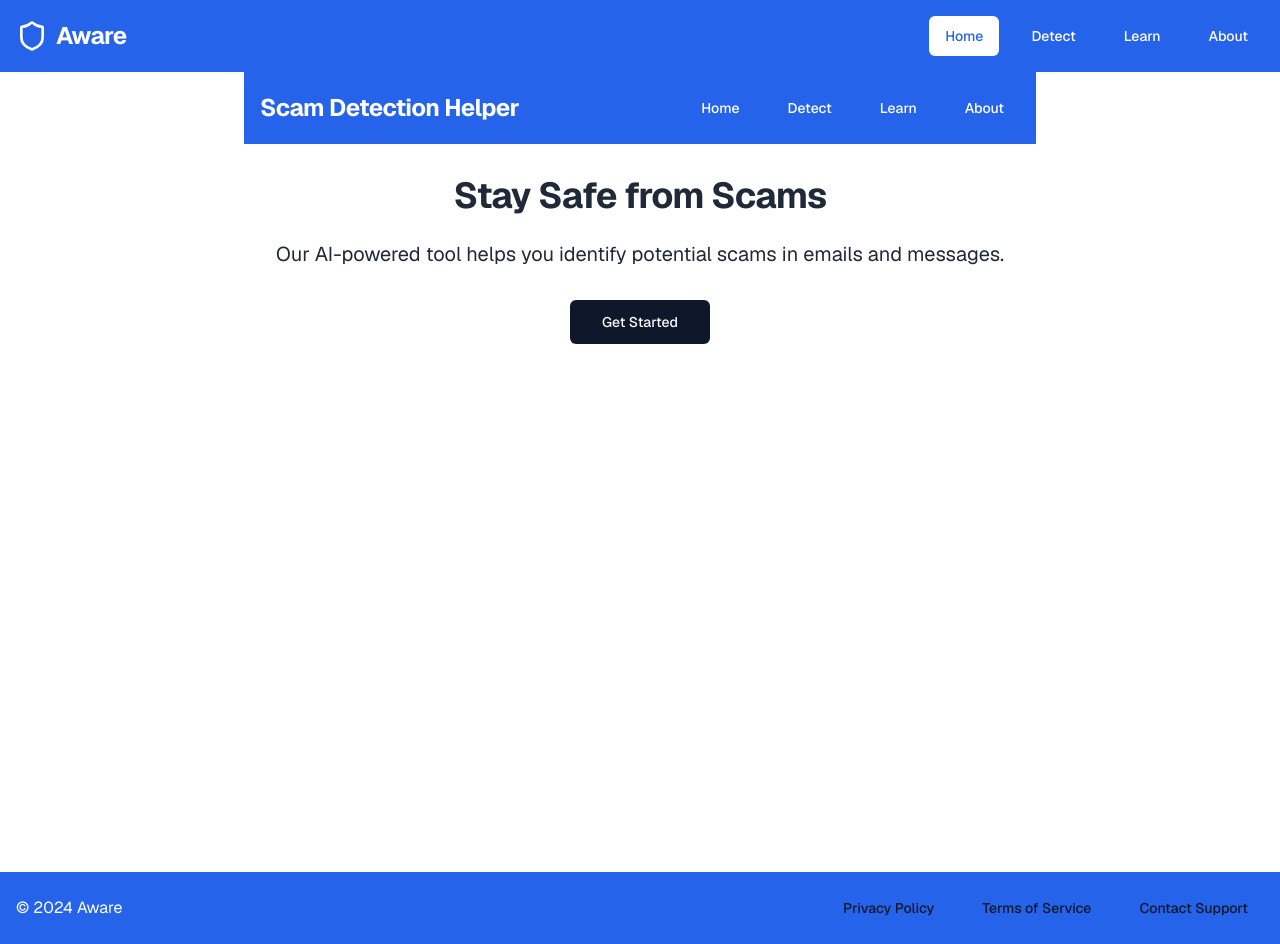
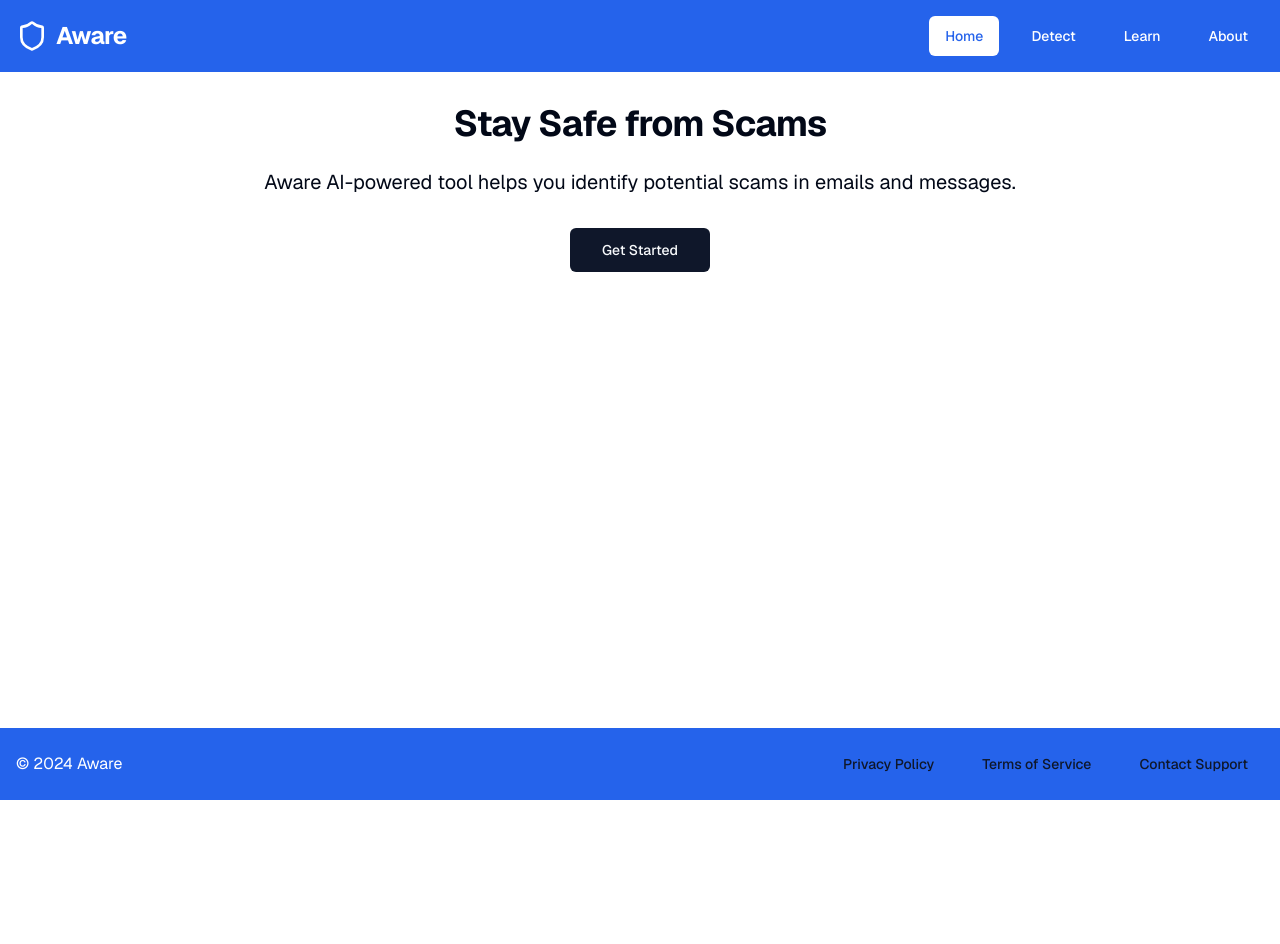
Before and after one commit to contigen/aware, a Next.js app: page / in a window 1280 px wide. After the commit the page ends 800 px from the top, so only its background shows below. Built offline with nearby package versions, Linux system fonts and the light colour scheme.

Commit message:
Remove needless components

```diff
--- a/src/app/page.tsx
+++ b/src/app/page.tsx
@@ -1,9 +1,21 @@
-import { ScamDetection } from '&/components/scam-detection'
+import { Button } from '&/components/ui/button'
+import Link from 'next/link'
 
 export default function Home() {
   return (
-    <div className='flex justify-center items-center h-screen'>
-      <ScamDetection />
+    <div className=''>
+      <main className='flex-grow container mx-auto p-8'>
+        <div className='text-center'>
+          <h2 className='text-4xl font-bold mb-6'>Stay Safe from Scams</h2>
+          <p className='text-xl mb-8'>
+            Aware AI-powered tool helps you identify potential scams in emails
+            and messages.
+          </p>
+          <Button size='lg' asChild>
+            <Link href='/detect'>Get Started</Link>
+          </Button>
+        </div>
+      </main>
     </div>
   )
 }
```
